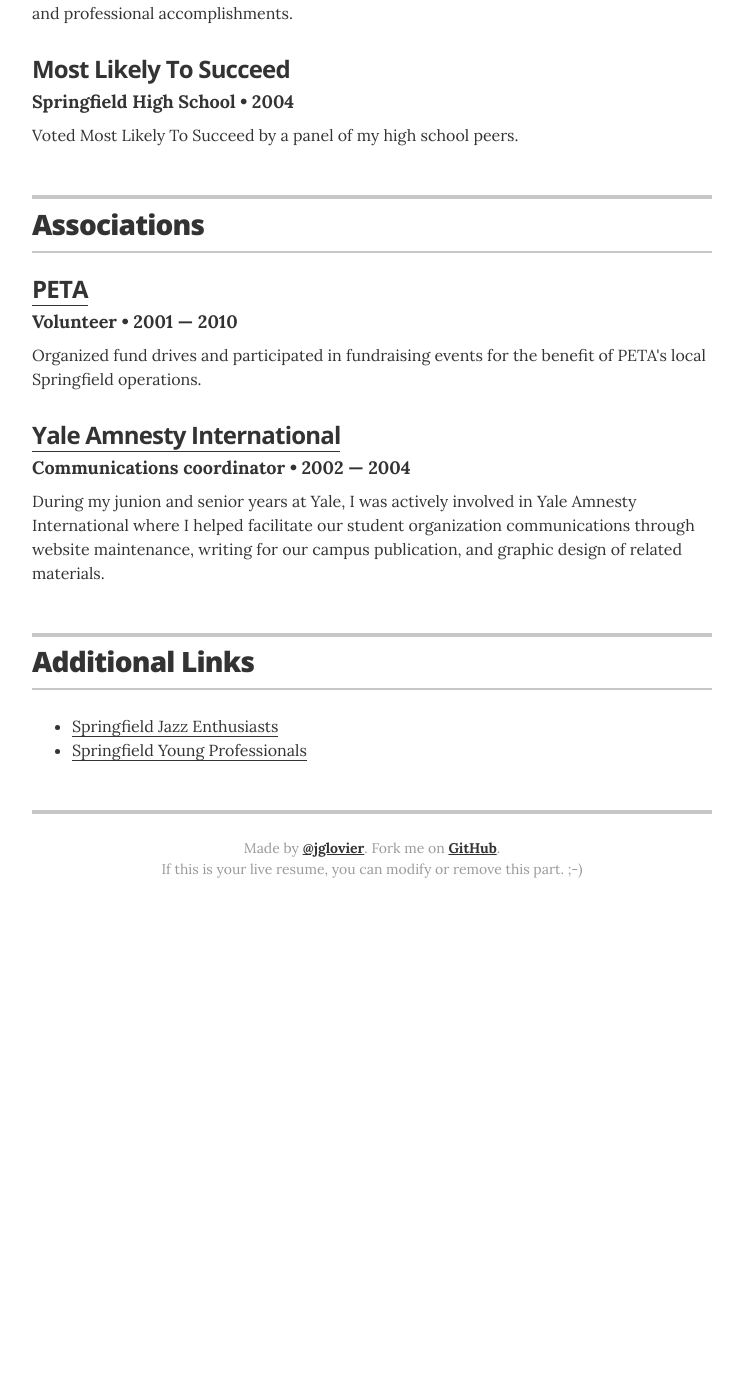
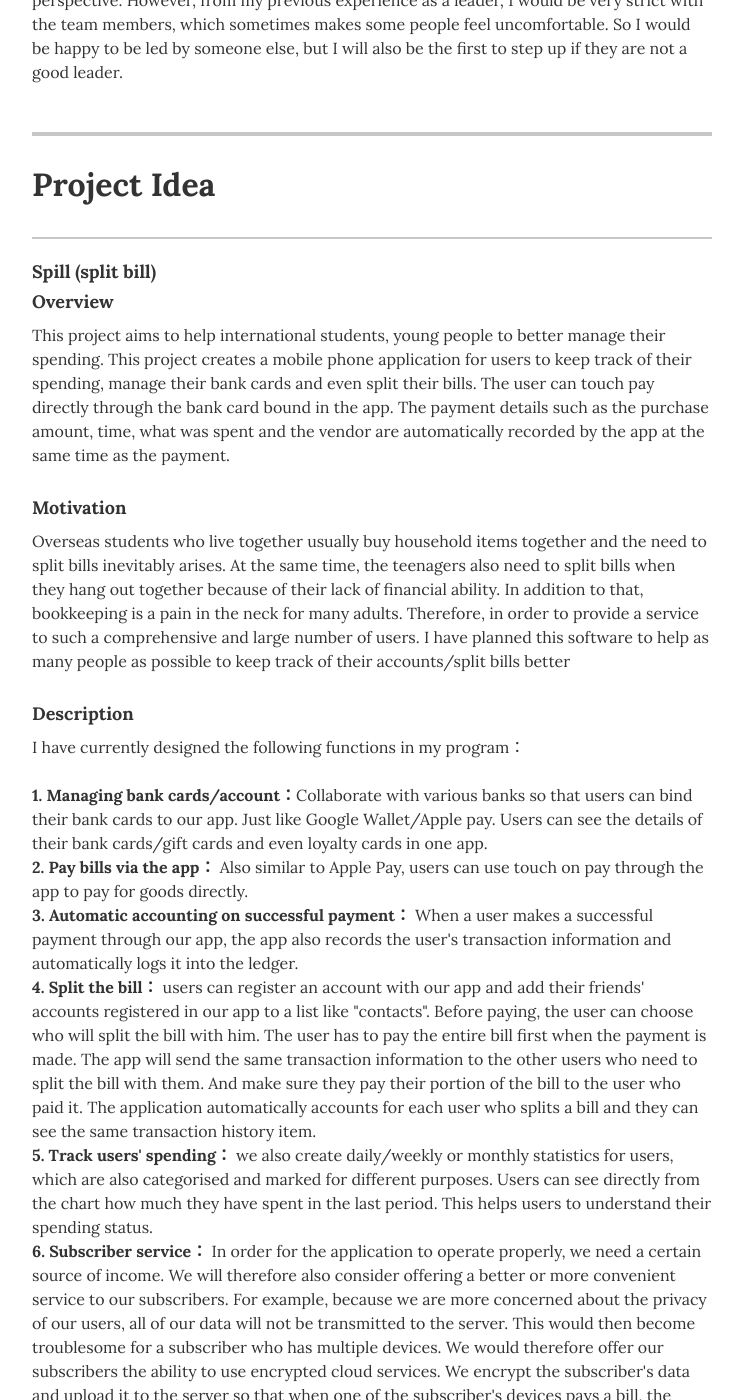
Before and after one commit to XinlongWu-s3860954/XinlongWu, a Jekyll site: the page built from index.html, in a window 1280 px wide and 1400 px high, scrolled down 3577 px. Shown: the whole window, without its empty margins (268-1011 px from the left). Built offline with Jekyll 4.4.1, drawn with Linux system fonts in a browser that asks for light colours; before the commit the page ends 4505 px from its top, so only the background shows below that; some of the changed text lies outside the part shown.

Commit message:
project Idea

```diff
--- a/_config.yml
+++ b/_config.yml
@@ -33,10 +33,10 @@ resume_looking_for_work:        "yes"
 
 # Decide which sections to use
 # comment out to hide
-resume_section_interest:      true
+resume_section_interest:        true
 resume_section_ideal_job:       true
 resume_section_projects:        true
-resume_section_skills:          true
+resume_section_project_idea:    true
 resume_section_recognition:     true
 resume_section_links:           true
 resume_section_associations:    true
--- a/_data/interest.yml
+++ b/_data/interest.yml
@@ -31,3 +31,5 @@
           <a target="_blank" href="https://codepen.io/fenglinger/full/zYqmWrK">https://codepen.io/fenglinger/full/zYqmWrK</a>
           . You You can click on the card to flip it over, but it's only implemented using HTML and CSS rather than JS.
           and I'm very happy with it.
+          </br>
+          <iframe src="https://codepen.io/fenglinger/full/zYqmWrK" height="700rem" width="400rem"></iframe>
--- a/_data/interests.yml
+++ /dev/null
@@ -1,4 +0,0 @@
-# Interests
-- description: Human rights and world affairs
-- description: Music (baritone saxiphonist)
-- description: Linguistics
--- a/_data/links.yml
+++ /dev/null
@@ -1,5 +0,0 @@
-# links
-- url: "#"
-  description: Springfield Jazz Enthusiasts
-- url: "#"
-  description: Springfield Young Professionals
--- /dev/null
+++ b/_data/project_idea.yml
@@ -0,0 +1,69 @@
+# Project Idea
+
+name: Spill (split bill)
+
+section:
+  - title: Overview
+    description: This project aims to help international students, young people to better manage their spending.
+                This project creates a mobile phone application for users to keep track of their spending,
+                manage their bank cards and even split their bills. The user can touch pay directly through
+                the bank card bound in the app. The payment details such as the purchase amount, time, what
+                was spent and the vendor are automatically recorded by the app at the same time as the payment.
+  - title: Motivation
+    description: Overseas students who live together usually buy household items together and the need to split
+                bills inevitably arises. At the same time, the teenagers also need to split bills when they hang
+                out together because of their lack of financial ability. In addition to that, bookkeeping is a pain
+                in the neck for many adults. Therefore, in order to provide a service to such a comprehensive and
+                large number of users. I have planned this software to help as many people as possible to keep track
+                of their accounts/split bills better
+  - title: Description
+    description: I have currently designed the following functions in my program：
+                </br></br>
+                <b>1. Managing bank cards/account：</b>Collaborate with various banks so that users can bind their bank cards
+                to our app. Just like Google Wallet/Apple pay. Users can see the details of their bank cards/gift cards
+                and even loyalty cards in one app.
+                </br>
+                <b>2. Pay bills via the app：</b> Also similar to Apple Pay, users can use touch on pay through the app to pay
+                for goods directly.
+                </br>
+                <b>3. Automatic accounting on successful payment：</b> When a user makes a successful payment through our app,
+                the app also records the user's transaction information and automatically logs it into the ledger.
+                </br>
+                <b>4. Split the bill：</b> users can register an account with our app and add their friends' accounts registered
+                in our app to a list like "contacts". Before paying, the user can choose who will split the bill with him. The
+                user has to pay the entire bill first when the payment is made. The app will send the same transaction information
+                to the other users who need to split the bill with them. And make sure they pay their portion of the bill to the
+                user who paid it. The application automatically accounts for each user who splits a bill and they can see the same
+                transaction history item.
+                </br>
+                <b>5. Track users' spending：</b> we also create daily/weekly or monthly statistics for users, which are also
+                categorised and marked for different purposes. Users can see directly from the chart how much they have spent in
+                the last period. This helps users to understand their spending status.
+                </br>
+                <b>6. Subscriber service：</b> In order for the application to operate properly, we need a certain source of income.
+                We will therefore also consider offering a better or more convenient service to our subscribers. For example,
+                because we are more concerned about the privacy of our users, all of our data will not be transmitted to the server.
+                This would then become troublesome for a subscriber who has multiple devices. We would therefore offer our subscribers
+                the ability to use encrypted cloud services. We encrypt the subscriber's data and upload it to the server so that when
+                one of the subscriber's devices pays a bill, the other devices of that subscriber will soon be synchronised with this
+                information.
+                </br>
+                <b>7. Backup：</b> Consider that some subscribers may not want to transfer data to a cloud server. We also offer an
+                alternative method of data synchronisation. Subscribers can export their book information to a file (an application-specific
+                data file or excel file) for saving or importing to another device.
+  - title: Tools and Technologies
+    description: I plan to develop applications, and it is likely that I will need to develop them separately for apple and android.
+                So I need to use java and swift to develop separately. However, my personal preference is to develop for apple as it
+                is a simpler tool to use. We need to use xcode on the Mac. We use git for versioning and github as our code repository.
+  - title: Skills Required
+    description: I was planning to develop a mobile application, so I needed to go through the general process of running a mobile
+                application (life cycle, graphic rendering principles) and the mobile application programming language (swift).
+                Fortunately, no special hardware facilities are required for the development of the software, just an iphone and
+                a mac would suffice. These are relatively easy to access. As for the software, xcode is an extremely large piece
+                of software that consumes a considerable amount of computer resources, which is our only concern.
+  - title: Outcome
+    description: If this project is successful, I hope it will try to replace Google Wallet. Because mind you, my app's functionality
+                is going to be redundant to Google Wallet's. Google Wallet is just a card pack that you can pay with. When people use
+                it to pay, they often don't realise they've spent money. This actually leads to a lot of people spending money on goods
+                and services that are not necessary. Our software, on the other hand, leaves a record for the user while spending. Thus
+                allowing users to spend their money more rationally, which I believe is why it will be popular.
--- a/_data/projects.yml
+++ /dev/null
@@ -1,16 +0,0 @@
-# Projects
-# uncomment the urls if you wish to display them, and add your own URL
-
-# jazznotes.io
-- project: jazznotes.io
-  role: Founder & Primary Developer
-  duration: 2012 &mdash; Present
-  # url: "#"
-  description: Jazz Notes is an open source node/ember app that helps you keep track of your music compositions and new ideas.
-
-# Springfield Community Outreach Group
-- project: Springfield Community Outreach Group
-  role: Co-Founder & Organizer
-  duration: 2007 &mdash; Present
-  # url: "#"
-  description: SCOG is a local monthly meetup in Springfield where we share opportunities to volunteer in the community and organize support for families and neighborhoods in need of assistance that the community can provide.
--- a/_data/recognitions.yml
+++ /dev/null
@@ -1,10 +0,0 @@
-# Recognitions
-- award: Outstanding Achievement
-  organization: Springfield Young Professionals
-  year: 2010, 2014
-  summary: Awarded the Outstanding Achievement award for contributions made to the community and professional accomplishments.
-
-- award: Most Likely To Succeed
-  organization: Springfield High School
-  year: 2004
-  summary: Voted Most Likely To Succeed by a panel of my high school peers.
--- a/_data/skills.yml
+++ /dev/null
@@ -1,12 +0,0 @@
-# Skills
-# Organizational leadership
-- skill: Organizational leadership
-  description: I have several years of experience leading organziations from community groups to business departments. From public speaking, to mentoring, to coordination of people and events, I can lead in any context.
-
-# Communications strategy
-- skill: Communications strategy
-  description: Content and marketing strategy,
-
-# Digital content development and creation
-- skill: Digital content development and creation
-  description: Copy writing, graphic design, web design, front-end web development, print design
--- a/_layouts/resume.html
+++ b/_layouts/resume.html
@@ -122,102 +122,23 @@
       <!-- end Personal Profile -->
       {% endif %}
 
-      {% if site.resume_section_skills %}
-      <!-- begin Skills -->
+      {% if site.resume_section_project_idea %}
+      <!-- begin Project Idea -->
       <section class="content-section">
 
         <header class="section-header">
-          <h2>Skills</h2>
+          <h1>Project Idea</h1>
         </header>
-        {% for skill in site.data.skills %}
+        <h1 class="resume-item-details">{{ site.data.project_idea.name }}</h1>
+        {% for section in site.data.project_idea.section %}
         <div class="resume-item">
-          <h4 class="resume-item-details">{{ skill.skill }}</h4>
-          <p class="resume-item-copy">{{ skill.description }}</p>
+          <h2 class="resume-item-details">{{ section.title }}</h2>
+          <p class="resume-item-copy">{{ section.description }}</p>
         </div>
         {% endfor %}
 
       </section>
-      <!-- end Skills -->
-      {% endif %}
-
-      {% if site.resume_section_recognition %}
-      <!-- begin Recognition -->
-      <section class="content-section">
-
-        <header class="section-header">
-          <h2>Recognition</h2>
-        </header>
-
-        {% for recognition in site.data.recognitions %}
-        <div class="resume-item">
-          <h3 class="resume-item-title" itemprop="award">{{ recognition.award }}</h3>
-          <h4 class="resume-item-details">{{ recognition.organization }} &bull; {{ recognition.year }}</h4>
-          <p class="resume-item-copy">{{ recognition.summary }}</p>
-        </div>
-        {% endfor %}
-
-      </section>
-      <!-- end Recognition -->
-      {% endif %}
-
-      {% if site.resume_section_associations %}
-      <!-- begin Associations -->
-      <section class="content-section">
-
-        <header class="section-header">
-          <h2>Associations</h2>
-        </header>
-
-        {% for association in site.data.associations %}
-        <div class="resume-item" itemscope itemprop="memberOf" itemtype="http://schema.org/Organization">
-          <h3 class="resume-item-title" itemprop="name">{% if association.url %}<a href="{{ association.url }}">{{ association.organization }}</a>{% else %}{{ association.organization }}{% endif %}</h3>
-          <h4 class="resume-item-details" itemprop="description">{{ association.role }} &bull; {{ association.year }}</h4>
-          <p class="resume-item-copy">{{ association.summary }}</p>
-        </div>
-        {% endfor %}
-
-      </section>
-      <!-- end Associations -->
-      {% endif %}
-
-      {% if site.resume_section_interests %}
-      <!-- begin Interests -->
-      <section class="content-section">
-
-        <header class="section-header">
-          <h2>Outside Interests</h2>
-        </header>
-
-        <div class="resume-item">
-          <ul class="resume-item-list">
-            {% for interest in site.data.interests %}
-            <li>{{ interest.description }}</li>
-            {% endfor %}
-          </ul>
-        </div>
-
-      </section>
-      <!-- end Interests -->
-      {% endif %}
-
-      {% if site.resume_section_links %}
-      <!-- begin Links -->
-      <section class="content-section">
-
-        <header class="section-header">
-          <h2>Additional Links</h2>
-        </header>
-
-        <div class="resume-item">
-          <ul class="resume-item-list">
-            {% for link in site.data.links %}
-            <li><a href={{ link.url }} itemprop="url">{{ link.description }}</a></li>
-            {% endfor %}
-          </ul>
-        </div>
-
-      </section>
-      <!-- end Links -->
+      <!-- end Project Idea -->
       {% endif %}
 
       {% if site.resume_print_social_links %}
@@ -237,8 +158,7 @@
       {% endif %}
 
       <footer class="page-footer">
-        <p class="footer-line">Made by <a href="http://twitter.com/jglovier">@jglovier</a>. Fork me on <a href="https://github.com/jglovier/resume-template">GitHub</a>.</p>
-        <p class="footer-line">If this is your live resume, you can modify or remove this part. ;-)</p>
+        <p class="footer-line">Made by <a>XinlongWu(s3860954)</a> </p>
       </footer>
 
     </div>
```
